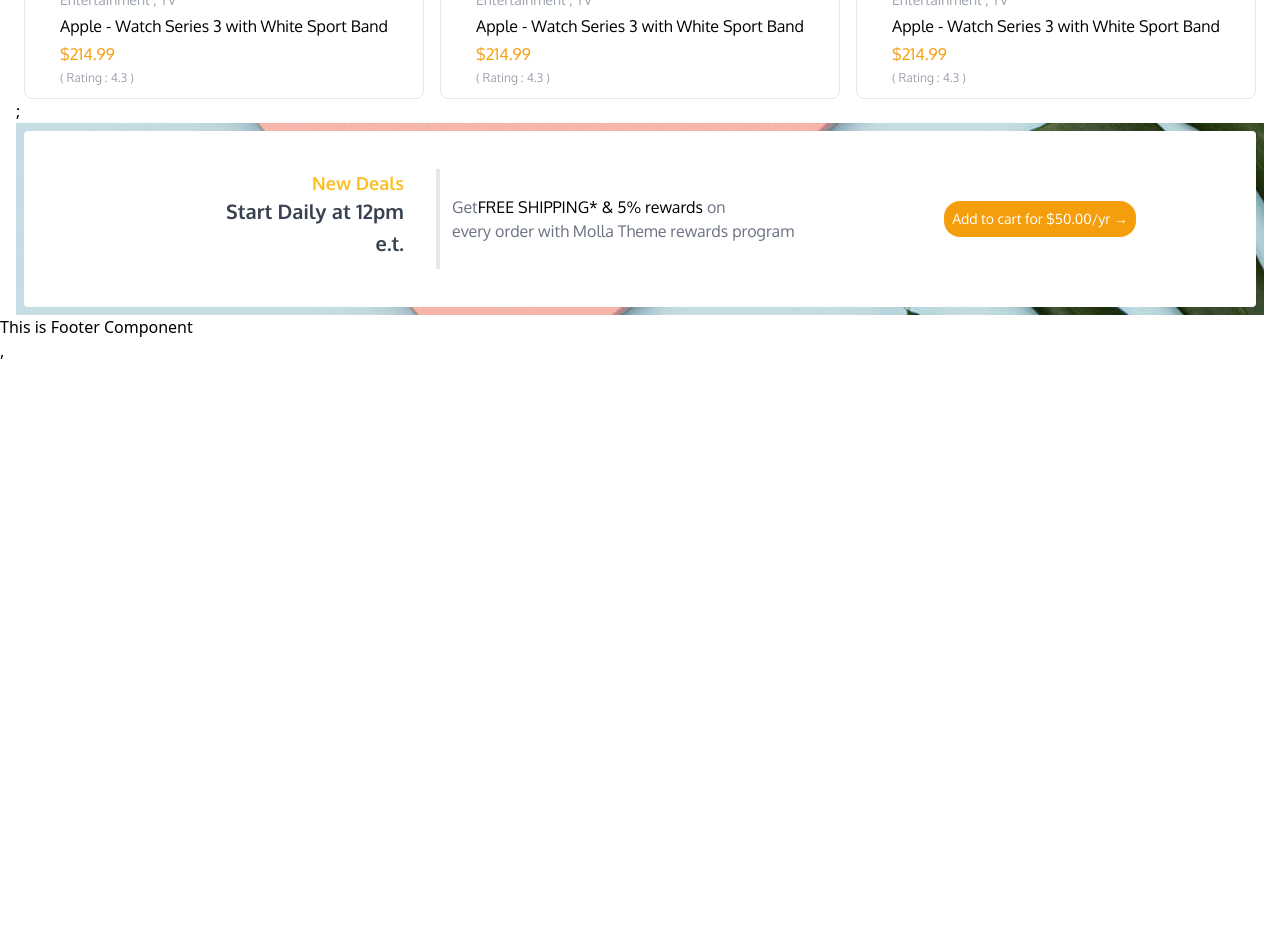
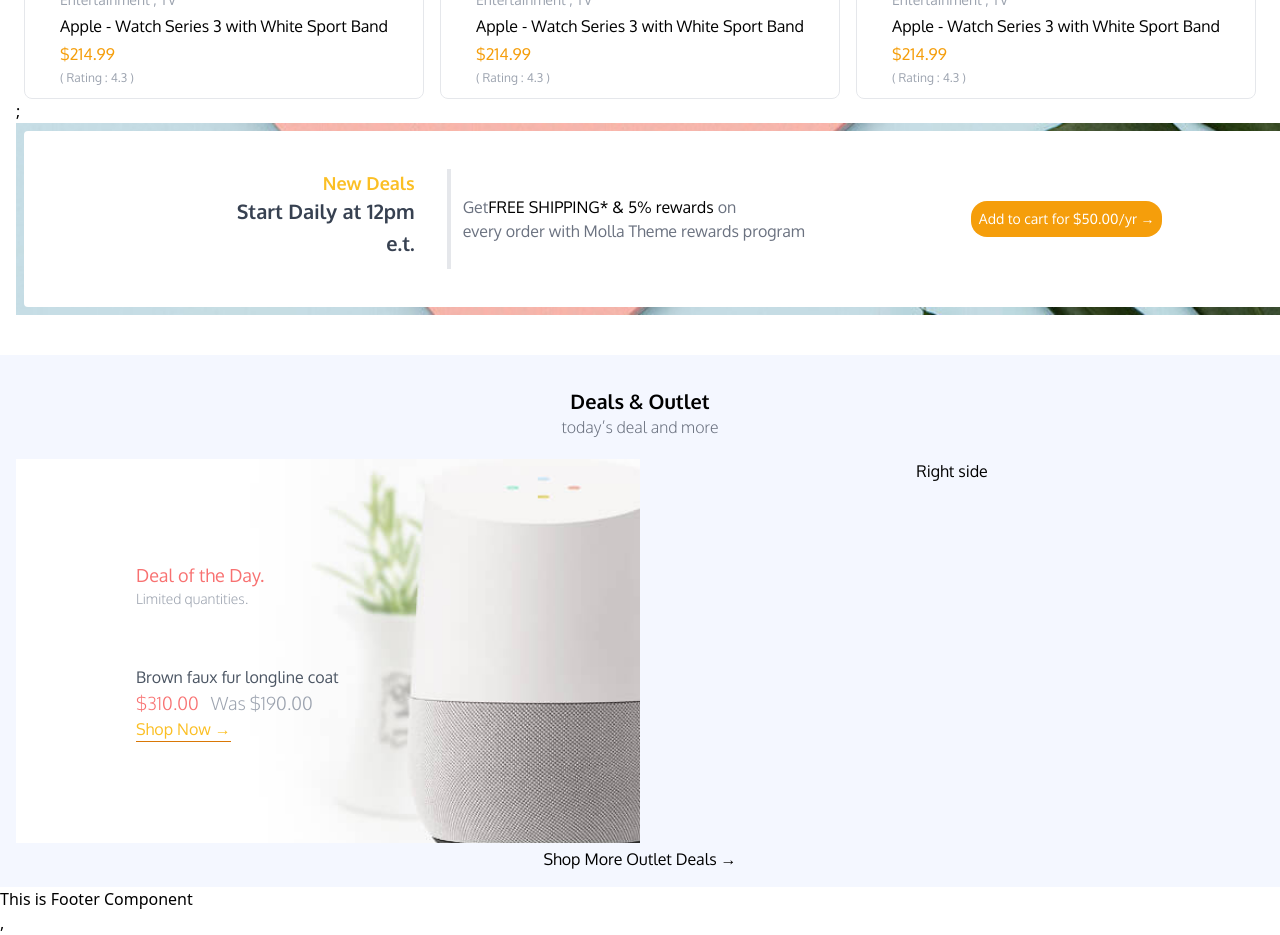
Before and after one commit to nayeemuddin-bd100/ecommerce-react, a React (Create React App) app: page / in a window 1280 px wide. Shown: the part 840-1775 px from the top of the page. Before the commit the page ends 1203 px from the top, so only its background shows below. Built offline with nearby package versions, Linux system fonts and the light colour scheme.

Commit message:
completed outline section left side

```diff
--- a/src/components/Banner/Banner.jsx
+++ b/src/components/Banner/Banner.jsx
@@ -7,7 +7,7 @@
 function Banner() {
     return (
         <div>
-            <div className="grid md:grid-cols-3 gap-3 md:gap-x-3 py-3">
+            <div className="grid md:grid-cols-3 gap-3 md:gap-x-3 py-3 mx-4">
                 <div className="md:col-start-1 md:col-end-3 relative">
                     <img
                         className="w-full h-96 object-cover "
--- a/src/components/HeroItems/index.jsx
+++ b/src/components/HeroItems/index.jsx
@@ -6,7 +6,7 @@
     // const [added, setAdded] = useState(false);
 
     return (
-        <div className="">
+        <div className="mx-4">
             {/* Hero Title Button */}
             <HeroTitles />
             {/* Hero Carousel */}
--- a/src/components/NewDeals/NewDeals.jsx
+++ b/src/components/NewDeals/NewDeals.jsx
@@ -4,7 +4,7 @@
 function NewDeals() {
     return (
         <div>
-            <div className="w-full relative font-osygen">
+            <div className="w-full relative font-osygen mx-4">
                 <img className="w-full h-72 md:h-48 object-cover" src={Bg1} alt="Background  1" />{' '}
                 <div className=" bg-white absolute top-2 left-2 right-2 bottom-2 text-gray-500 rounded  ">
                     <div className="h-full w-full  md:px-4 grid justify-center items-center text-center content-center md:grid-cols-3 ">
--- /dev/null
+++ b/src/components/Outlet/OutletHead.jsx
@@ -0,0 +1,12 @@
+import React from 'react';
+
+function OutletHead() {
+    return (
+        <div className="flex justify-center items-center py-4 flex-col">
+            <h2 className="text-xl font-semibold">Deals &amp; Outlet</h2>
+            <h2 className="text-gray-500 text-base font-light">today’s deal and more</h2>
+        </div>
+    );
+}
+
+export default OutletHead;
--- /dev/null
+++ b/src/components/Outlet/index.jsx
@@ -0,0 +1,47 @@
+import React from 'react';
+import Bg2 from '../../assets/img/bg-2.jpg';
+import OutletHead from './OutletHead';
+
+function Outlet() {
+    return (
+        <div className="bg-outletBg mt-10">
+            <div className="flex justify-center items-center py-4 font-osygen flex-col mx-4">
+                <OutletHead />
+                {/* Outlet Main */}
+                <div className="w-full grid grid-cols-1 lg:grid-cols-2 grid-rows-2 lg:grid-rows-1 justify-items-center py-1">
+                    <div className="w-full relative">
+                        <img className="w-full h-96 object-cover" src={Bg2} alt="background 2" />
+                        <div className="absolute top-0 bottom-0 left-0 right-0 md:left-14 w-full flex flex-col justify-center gap-14 ml-10 md:ml-16">
+                            <div className="">
+                                <h2 className="text-red-400 text-lg">Deal of the Day.</h2>
+                                <p className="text-gray-400 text-sm font-light">
+                                    Limited quantities.
+                                </p>
+                            </div>
+                            <div>
+                                <p className="text-gray-600 text-base font-normal ">
+                                    Brown faux fur longline coat
+                                </p>
+                                <h2 className="text-red-400 text-lg font-light">
+                                    $310.00 <span className="text-gray-400 ml-2">Was $190.00</span>{' '}
+                                </h2>
+                                <button
+                                    type="button"
+                                    className="text-yellow-400 hover:text-yellow-700 border-b border-yellow-600 transition-all"
+                                >
+                                    {' '}
+                                    Shop Now →
+                                </button>
+                            </div>
+                        </div>
+                    </div>
+
+                    <div> Right side</div>
+                </div>
+                <button type="button">Shop More Outlet Deals →</button>
+            </div>
+        </div>
+    );
+}
+
+export default Outlet;
--- a/src/pages/Home/Home.jsx
+++ b/src/pages/Home/Home.jsx
@@ -2,10 +2,11 @@
 import Banner from '../../components/Banner/Banner';
 import HeroItems from '../../components/HeroItems';
 import NewDeals from '../../components/NewDeals/NewDeals';
+import Outlet from '../../components/Outlet';
 
 function Home() {
     return (
-        <div className="mx-4">
+        <div>
             <Banner />
 
             {/* Hero Carousel */}
@@ -13,6 +14,9 @@
 
             {/* New Deals Section */}
             <NewDeals />
+
+            {/* Outlets Section */}
+            <Outlet />
         </div>
     );
 }
--- a/tailwind.config.js
+++ b/tailwind.config.js
@@ -11,6 +11,7 @@
                 },
                 textColor: '#EFEFEF',
                 navBg: '#333333',
+                outletBg: '#f4f7ff ',
             },
             fontFamily: {
                 body: ['Nunito'],
@@ -22,7 +23,7 @@
         extend: {
             translate: ['group-hover'],
             display: ['group-hover', 'hover'],
-            transitionProperty: ['group-hover'],
+            transitionProperty: ['group-hover', 'hover'],
             padding: ['hover'],
             transitionDuration: ['group-hover', 'hover'],
         },
```
Also changed, not shown: src/assets/img/bg-2.jpg (added).
